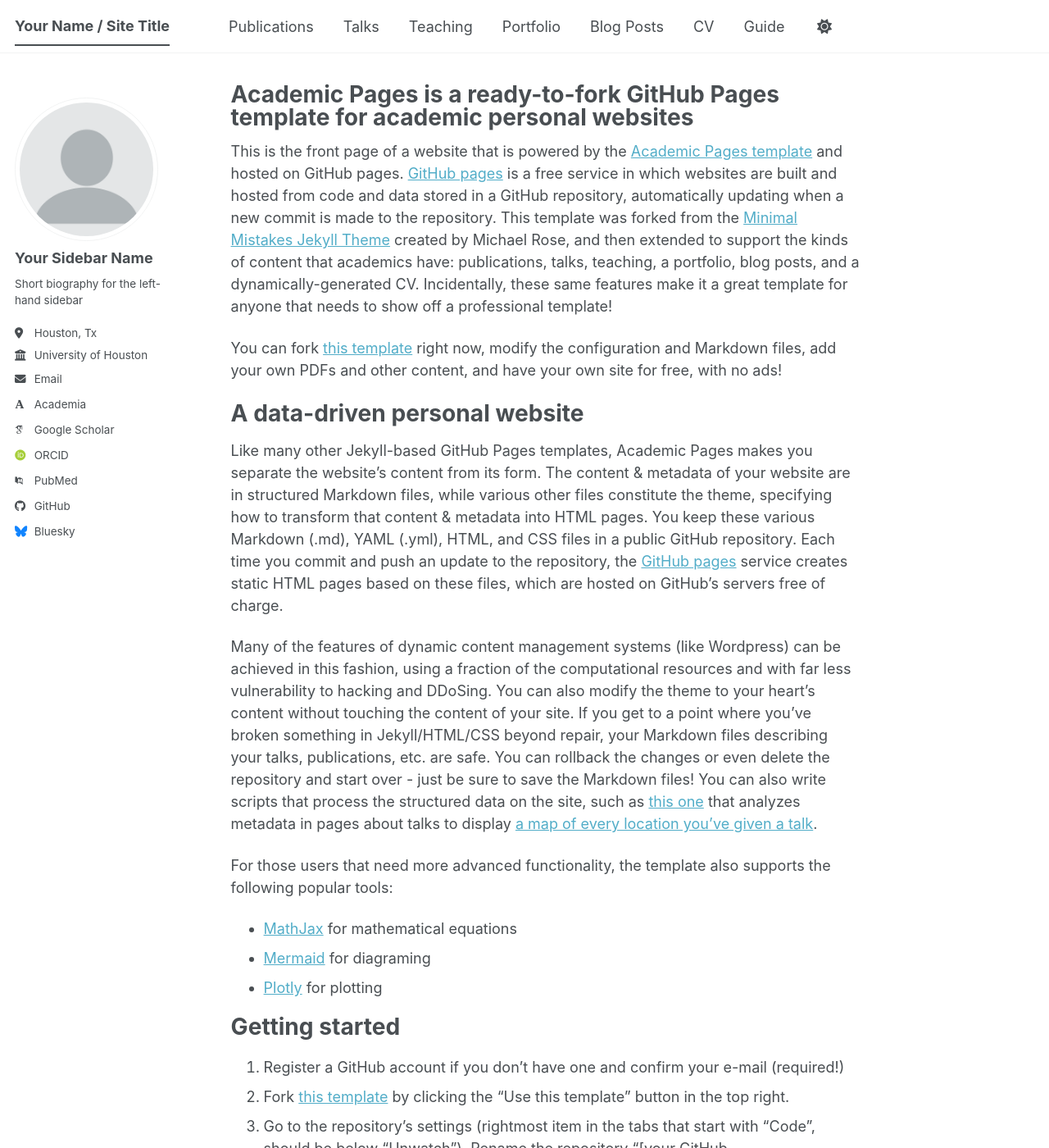
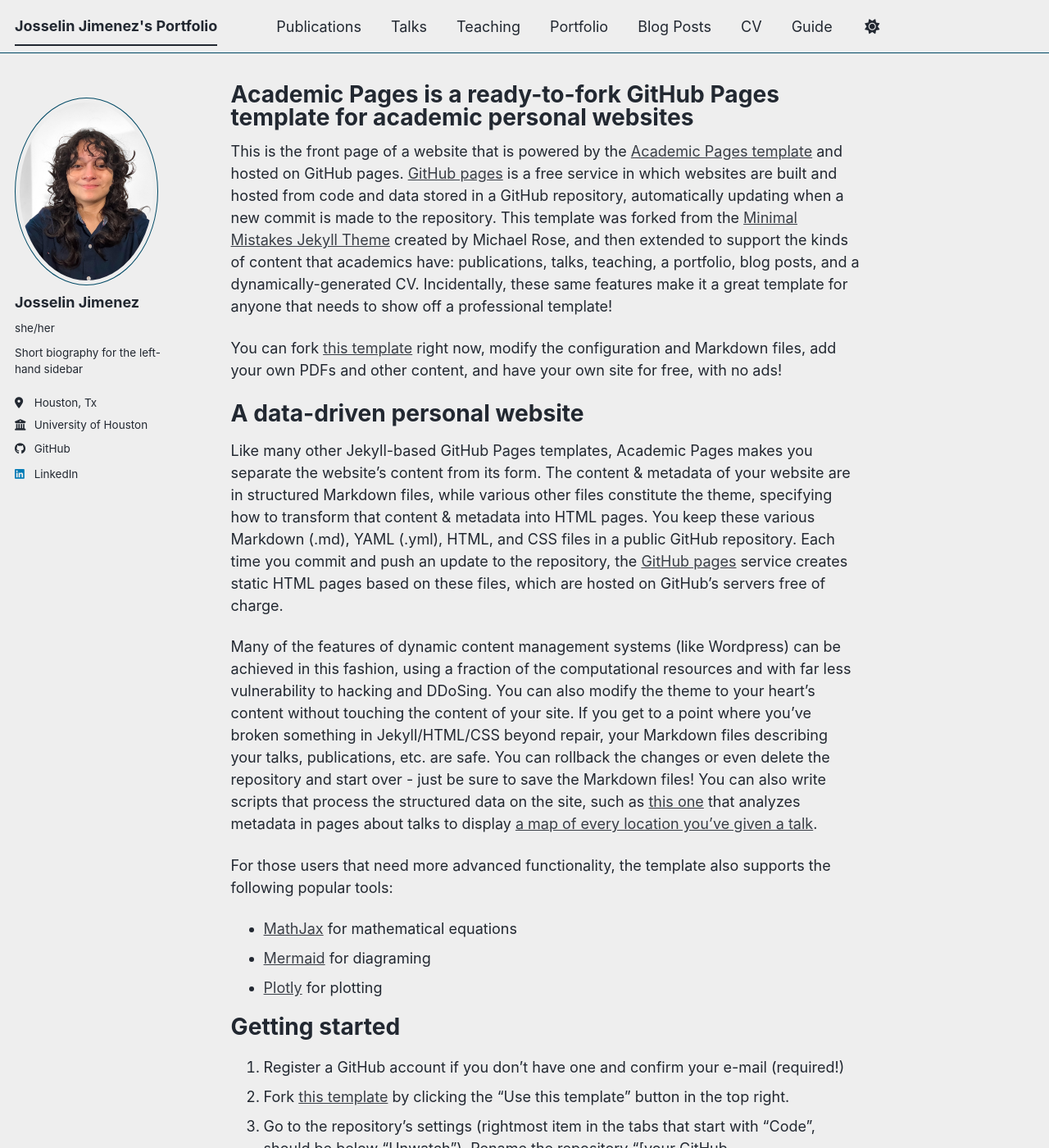
Before and after one commit to josselin-jimenez/josselin-jimenez.github.io, a Jekyll site: the page built from _pages/about.md, in a window 1280 px wide and 1400 px high. Shown: the whole window at 82% size. Built offline with Jekyll 4.4.1, drawn with Linux system fonts in a browser that asks for light colours; some web fonts are replaced; a script bundle is joined from its source files by our own code; library files that are not in the unit come from our copies.

Commit message:
Update _config.yml
Add linkedin & profile, remove academia

```diff
--- a/_config.yml
+++ b/_config.yml
@@ -8,8 +8,8 @@
 
 # Basic Site Settings
 locale                   : "en-US"
-site_theme               : "default" # The available themes options are "default", "air", "sunrise", "mint", "dirt" and "contrast"
-title                    : "Your Name / Site Title"
+site_theme               : "air" # The available themes options are "default", "air", "sunrise", "mint", "dirt" and "contrast"
+title                    : "Josselin Jimenez's Portfolio"
 title_separator          : "-"
 name                     : &name "Josselin Jimenez"
 description              : &description "Josselin's academic portfolio"   # Update this with a general description of your site, this is the default if not overridden by a page
@@ -23,25 +23,25 @@
 #               Additional customization can be done by editing /_includes/author-profile.html
 author:
   # Biographic information
-  avatar           : "profile.png"
-  name             : "Your Sidebar Name"
-  pronouns         : # example: "she/her"
+  avatar           : "pic1.jpg"
+  name             : "Josselin Jimenez"
+  pronouns         : "she/her" # example: "she/her"
   bio              : "Short biography for the left-hand sidebar"
   location         : "Houston, Tx"
   employer         : "University of Houston"
   uri              : # URL
-  email            : "none@example.org"
+  email            : # email
 
   # Academic websites
-  academia         : "cs.uh.edu" # URL
+  academia         : # URL
   arxiv            : # URL - Update with the correct link to your profile
-  googlescholar    : "https://scholar.google.com/citations?user=PS_CX0AAAAAJ"
+  googlescholar    : # URL
   inspire-hep      : # URL
   impactstory      : # URL
-  orcid            : "https://orcid.org/yourorcidurl"
+  orcid            : # URL
   semantic         : # URL
   ssrn             : # URL
-  pubmed           : "https://www.ncbi.nlm.nih.gov/pubmed/?term=john+snow"
+  pubmed           : # URL
   researchgate     : # URL
   scopus           : # URL
   zotero           : # URL
@@ -57,7 +57,7 @@
 
   # Social media
   artstation       : # Username
-  bluesky          : "bsky.app" # Replace this with you Bluesky username
+  bluesky          : # Replace this with you Bluesky username
   facebook         : # Username
   flickr           : # Username
   foursquare       : # Username
@@ -66,7 +66,7 @@
   keybase          : # Username
   instagram        : # Username
   lastfm           : # Username
-  linkedin         : # Username
+  linkedin         : "josselin-jimenez-a4b7153a8" # Username
   mastodon         : # URL
   medium           : # URL
   pinterest        : # Username
```
